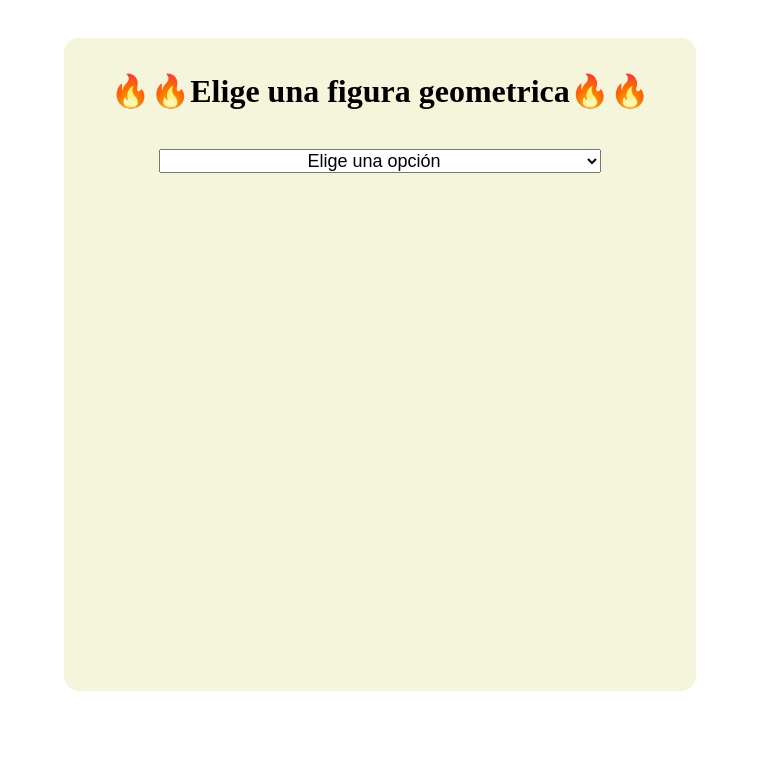
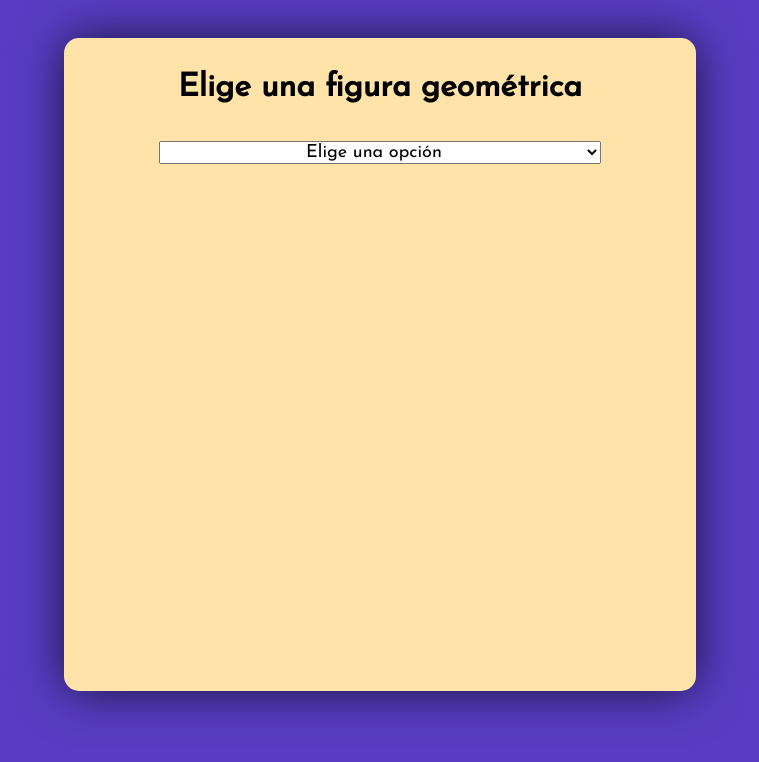
Before and after one commit to JorgeAlcaldeG/FigurasGeomatricas, a PHP site: page / in a window 1280 px wide. Shown: the top 762 px of the page, without its empty margins (260-1019 px from the left). Run offline with PHP 8.4, Linux system fonts and the light colour scheme; some libraries are stand-ins or nearby versions.

Commit message:
Añadidos estilos

```diff
--- a/css/style.css
+++ b/css/style.css
@@ -1,3 +1,9 @@
+*{
+    font-family: 'Josefin Sans', sans-serif;
+}
+body{
+    background-color: #583dc4;
+}
 #container{
     margin-top: 3%;
     padding-top: 1%;
@@ -7,8 +13,11 @@
     display: block;
     margin-left: auto;
     margin-right: auto;
-    background-color: beige;
+    background-color: rgb(255, 227, 168);
     border-radius: 15px;
+    -webkit-box-shadow: 0px 0px 50px -2px rgba(0,0,0,0.75);
+    -moz-box-shadow: 0px 0px 50px -2px rgba(0,0,0,0.75);
+    box-shadow: 0px 0px 50px -2px rgba(0,0,0,0.75);
 }
 .centerText{
     text-align: center;
@@ -23,3 +32,17 @@
 div >*{
 text-align: center;
 }
+.error{
+    margin-top: 0%;
+    margin-bottom: 0%;
+    color: red;
+}
+#imagen{
+    margin-top: 2%;
+    width: 30%;
+}
+.resu{
+    margin-top: 0;
+    margin-bottom: 0;
+    font-size: 25px;
+}
--- a/functions/validateInput.php
+++ b/functions/validateInput.php
@@ -1,6 +1,6 @@
 <?php
     function validateInput($input){
-        if($input =="" || $input ==NULL || $input == 0){
+        if($input =="" || $input ==NULL || $input <= 0){
             return false;
         }else{
             return true;
--- a/index.php
+++ b/index.php
@@ -6,10 +6,14 @@
     <title>Figuras geometricas</title>
     <link rel="stylesheet" href="./css/style.css">
     <script src="https://cdn.jsdelivr.net/npm/sweetalert2@11"></script>
+    <link rel="preconnect" href="https://fonts.googleapis.com">
+    <link rel="preconnect" href="https://fonts.gstatic.com" crossorigin>
+    <link href="https://fonts.googleapis.com/css2?family=Josefin+Sans:ital,wght@0,400;1,100;1,400&display=swap" rel="stylesheet">
+
 </head>
 <body>
     <div id="container">
-        <h1 class="centerText">🔥🔥Elige una figura geometrica🔥🔥</h1>
+        <h1 class="centerText">Elige una figura geométrica</h1>
         <br>
         <select name="figura" id="figura">
             <option value="0">Elige una opción</option>
--- a/js/script.js
+++ b/js/script.js
@@ -37,7 +37,15 @@ function cargarFigura(){
       document.getElementById("res").innerHTML="";
   }
 }
-
+function validatecampo(input){
+  var error = document.getElementById("error"+input.id.slice(-1))
+  if(input.value =="" || input.value <= 0){
+    // console.log(input.placeholder);
+    error.innerText = "Revisa los datos del campo "+input.placeholder;
+  }else{
+    error.innerText ="";
+  }
+}
 function calculardatos(){
   var res = document.getElementById("res")
   var figura = document.getElementById("tipo")
--- a/proc/resForm.php
+++ b/proc/resForm.php
@@ -32,9 +32,9 @@ if(!$error){
         }
     }
     if(!$error){
-        echo "Area: ".$figura->area();
-        echo "</br>";
-        echo "Perimetro: ".$figura->perimetro();
+        echo "<p class='resu'><strong>Area:</strong> ".round($figura->area(), 2)."</p>";
+        // echo "</br>";
+        echo "<p class='resu'><strong>Perimetro:</strong> ".round($figura->perimetro(), 1)."</p>";
     }else{
         echo "error";
     }
```
Also changed, not shown: proc/infoForm.php (+13 -9 lines), img/Circulo.png (added), img/Cuadrado.png (added), img/Rectangulo.png (added), img/Triangulo.png (added). Lines whose indentation alone changed are shown as unchanged.
